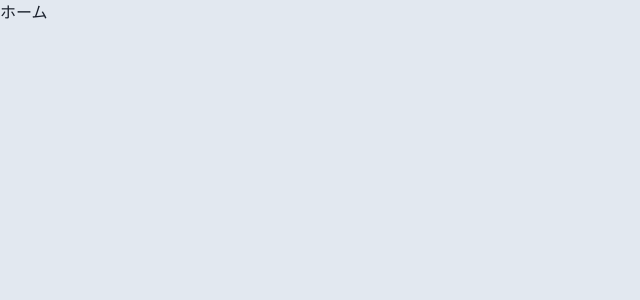
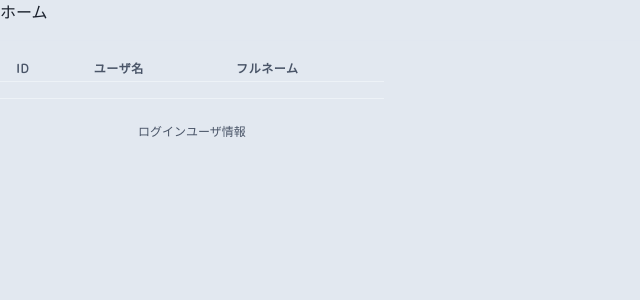
Before and after one commit to ksk-tngc/react-sample07-user-management-app, a React (Create React App) app: page /home in a window 1280 px wide. Shown: the top 300 px of the page, without its empty margins (0-640 px from the left). Built offline with nearby package versions, Linux system fonts and the light colour scheme.

Commit message:
fix: ログイン機能のバグ修正

```diff
--- a/public/index.html
+++ b/public/index.html
@@ -7,12 +7,12 @@
   <meta name="viewport" content="width=device-width, initial-scale=1" />
   <meta name="theme-color" content="#000000" />
   <meta name="description" content="Web site created using create-react-app" />
-  <link rel="apple-touch-icon" href="%PUBLIC_URL%/logo192.png" />
+  <!-- <link rel="apple-touch-icon" href="%PUBLIC_URL%/logo192.png" /> -->
   <!--
       manifest.json provides metadata used when your web app is installed on a
       user's mobile device or desktop. See https://developers.google.com/web/fundamentals/web-app-manifest/
     -->
-  <link rel="manifest" href="%PUBLIC_URL%/manifest.json" />
+  <!-- <link rel="manifest" href="%PUBLIC_URL%/manifest.json" /> -->
   <!--
       Notice the use of %PUBLIC_URL% in the tags above.
       It will be replaced with the URL of the `public` folder during the build.
--- a/src/components/pages/Home.tsx
+++ b/src/components/pages/Home.tsx
@@ -1,6 +1,41 @@
-import { Text } from '@chakra-ui/react'
+import {
+  Divider,
+  Table,
+  TableCaption,
+  Tbody,
+  Td,
+  Text,
+  Th,
+  Thead,
+  Tr,
+} from '@chakra-ui/react'
 import { memo, VFC } from 'react'
+import { useLoginUser } from '../../hooks/useLoginUser'
 
 export const Home: VFC = memo(() => {
-  return <Text>ホーム</Text>
+  const { loginUser } = useLoginUser()
+
+  return (
+    <>
+      <Text>ホーム</Text>
+      <Divider my="4" />
+      <Table variant="simple" size="sm" w="sm">
+        <TableCaption>ログインユーザ情報</TableCaption>
+        <Thead>
+          <Tr>
+            <Th>ID</Th>
+            <Th>ユーザ名</Th>
+            <Th>フルネーム</Th>
+          </Tr>
+        </Thead>
+        <Tbody>
+          <Tr>
+            <Td>{loginUser?.id}</Td>
+            <Td>{loginUser?.username}</Td>
+            <Td>{loginUser?.name}</Td>
+          </Tr>
+        </Tbody>
+      </Table>
+    </>
+  )
 })
--- a/src/hooks/useAuth.ts
+++ b/src/hooks/useAuth.ts
@@ -1,14 +1,18 @@
 import axios from 'axios'
 import { useCallback, useState } from 'react'
 import { useHistory } from 'react-router-dom'
+import { useLoginUser } from '../hooks/useLoginUser'
 import { useToastMessage } from '../hooks/useToastMessage'
 import { User } from '../types/api/User'
 
 export const useAuth = () => {
+  // State
   const [isLoading, setIsLoading] = useState(false)
 
+  // Custom Hooks
   const history = useHistory()
   const { showMessage } = useToastMessage()
+  const { setLoginUser } = useLoginUser()
 
   // ログイン処理
   const login = useCallback(
@@ -19,6 +23,7 @@ export const useAuth = () => {
         .then((res) => {
           if (res.data.id.toString() === id) {
             setIsLoading(false)
+            setLoginUser(res.data) // Contextに保存
             showMessage({ title: 'ログインしました', status: 'success' })
             history.push('/home')
           }
@@ -28,7 +33,7 @@ export const useAuth = () => {
           showMessage({ title: 'ユーザが見つかりません', status: 'error' })
         })
     },
-    [history, showMessage]
+    [history, setLoginUser, showMessage]
   )
   return { login, isLoading }
 }
--- a/src/providers/LoginUserProvider.tsx
+++ b/src/providers/LoginUserProvider.tsx
@@ -16,7 +16,9 @@ type LoginUserContextType = {
 }
 
 // Context
-export const LoginUserContext = createContext<LoginUserContextType | null>(null)
+export const LoginUserContext = createContext<LoginUserContextType>(
+  {} as LoginUserContextType
+)
 
 // Context.Provider
 export const LoginUserProvider: VFC<{ children: ReactNode }> = memo((props) => {
```
Also changed, not shown: public/manifest.json (deleted).
